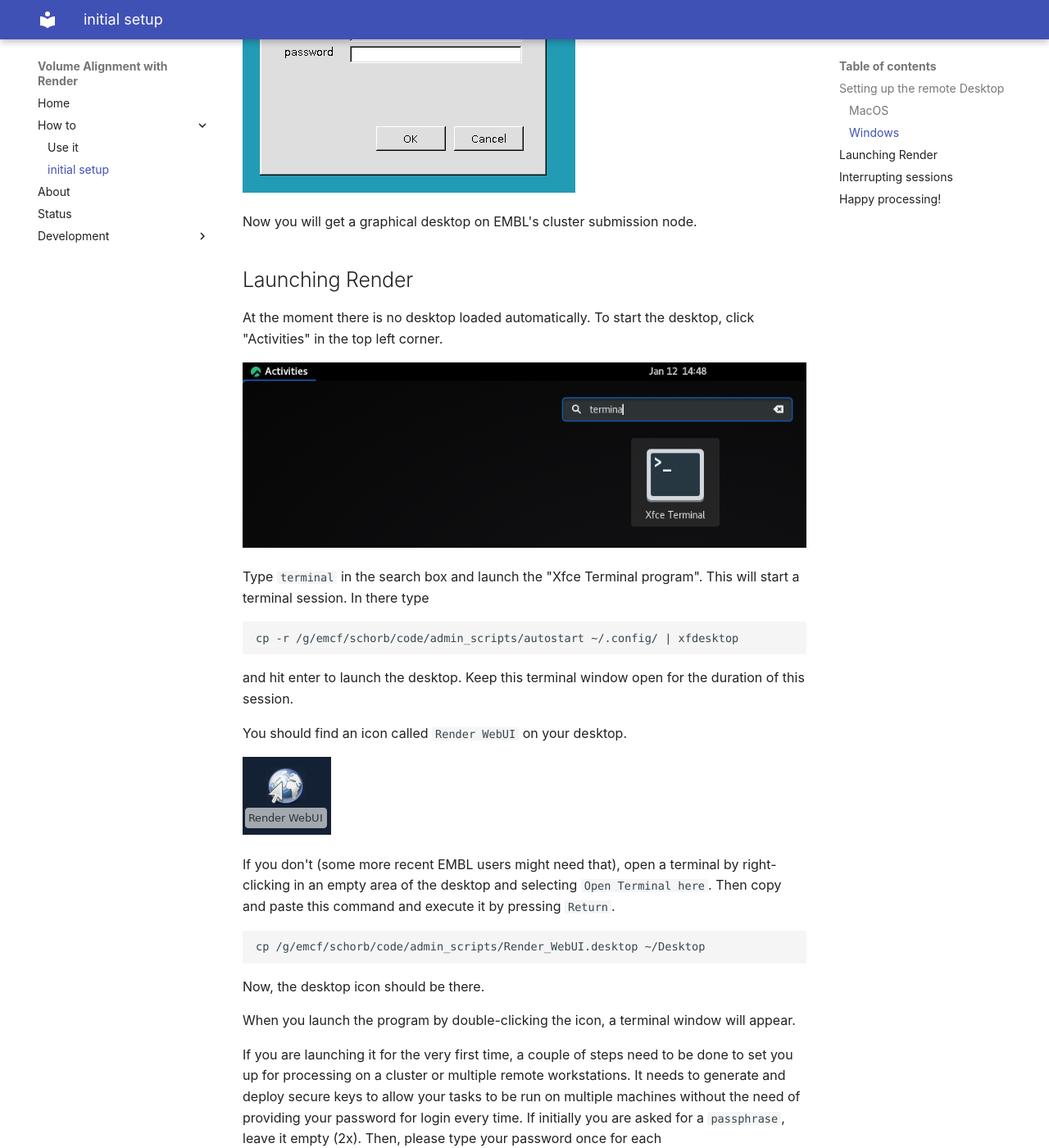
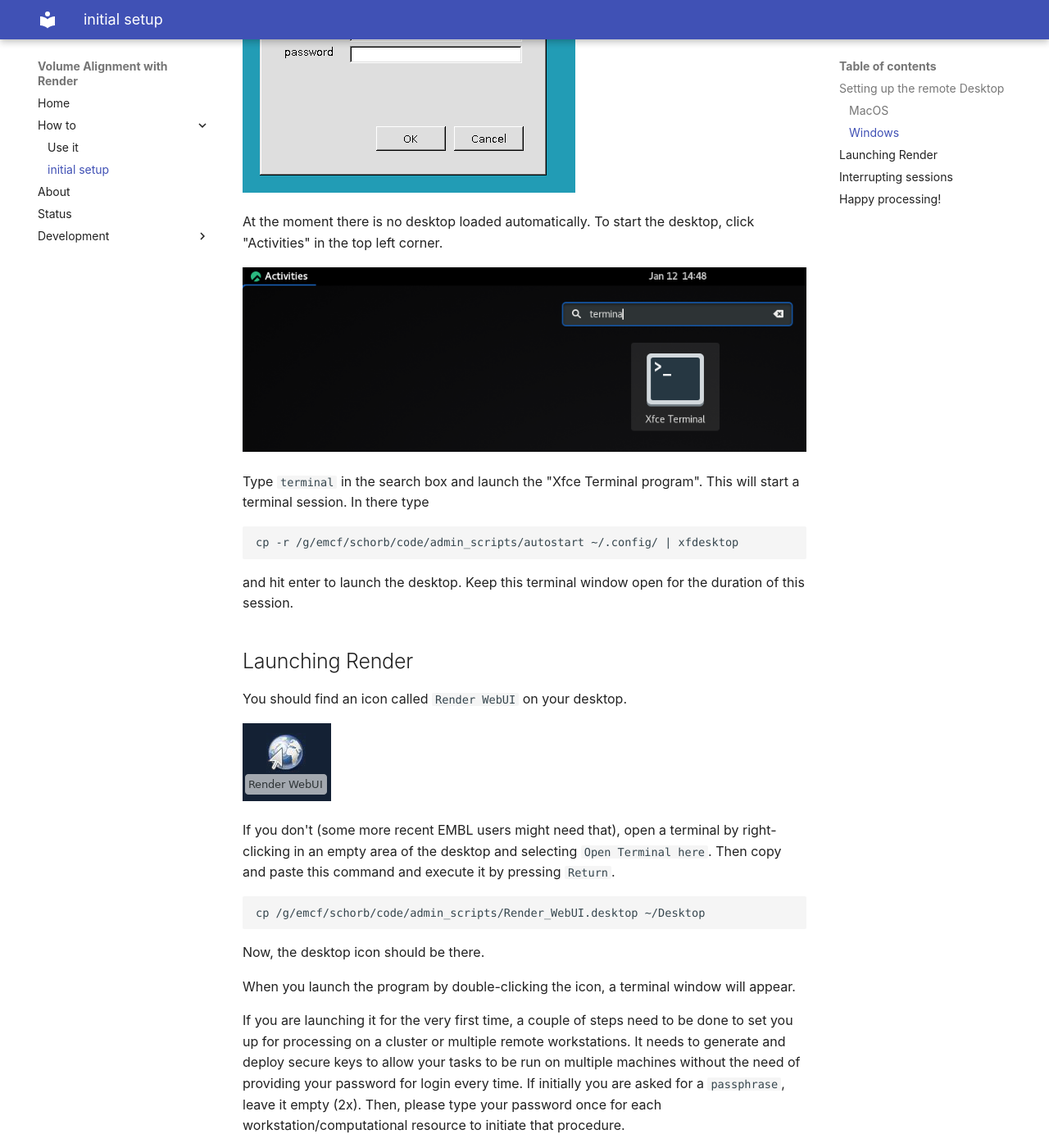
Before and after one commit to martinschorb/volumealign, an MkDocs documentation site: the page built from docs/remote.md, in a window 1280 px wide and 1400 px high, scrolled down 2665 px. Shown: the whole window at 82% size. Built offline with MkDocs 1.6.1 and Material for MkDocs 9.7.7, drawn with Linux system fonts in a browser that asks for light colours.

Commit message:
Update remote.md

```diff
--- a/docs/remote.md
+++ b/docs/remote.md
@@ -43,12 +43,6 @@
 
 ![login remote Desktop](img/xrdp_login.png "Log in")
 
-Now you will get a graphical desktop on EMBL's cluster submission node.
-
-
-
-## Launching Render
-
 At the moment there is no desktop loaded automatically. To start the desktop, click "Activities" in the top left corner.
 
 ![launch Desktop](img/gnome_terminal.png "launch Desktop")
```
Also changed, not shown: other parts of docs/remote.md (+3 -0 lines).
